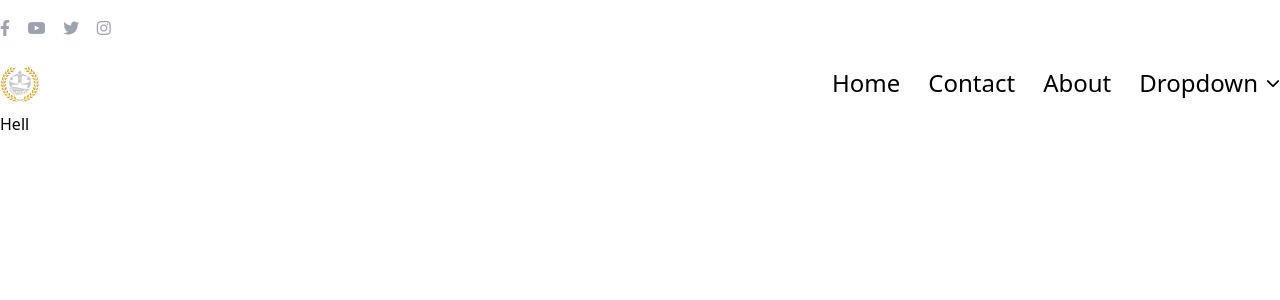
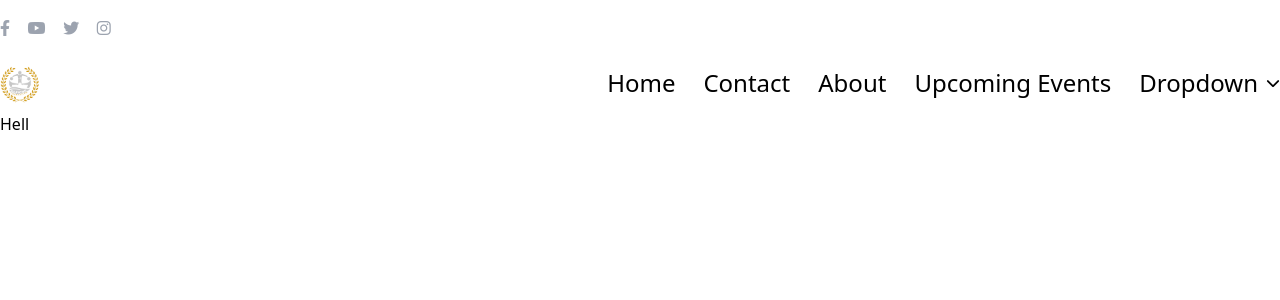
Before and after one commit to Afoudo-Richard/gleichefoundation, a Django app: page / in a window 1280 px wide. Shown: the top 300 px of the page. Run offline with Django 4.2, Linux system fonts and the light colour scheme; some libraries are stand-ins or nearby versions.

Commit message:
Edited header file

```diff
--- a/frontend/templates/frontend/includes/header.html
+++ b/frontend/templates/frontend/includes/header.html
@@ -47,6 +47,9 @@
             <li class="border-b-2 border-white hover:border-primary transition-all">
                 <a href="#" class="text-2xl">About</a>
             </li>
+            <li class="border-b-2 border-white hover:border-primary transition-all">
+                <a href="#" class="text-2xl">Upcoming Events</a>
+            </li>
             <li @click.away="open = false" x-data="{ open: false }"
                 class="relative border-b-2 border-white hover:border-primary transition-all">
                 <a @click="open = !open" class="text-2xl flex items-center gap-2 cursor-pointer">
```
